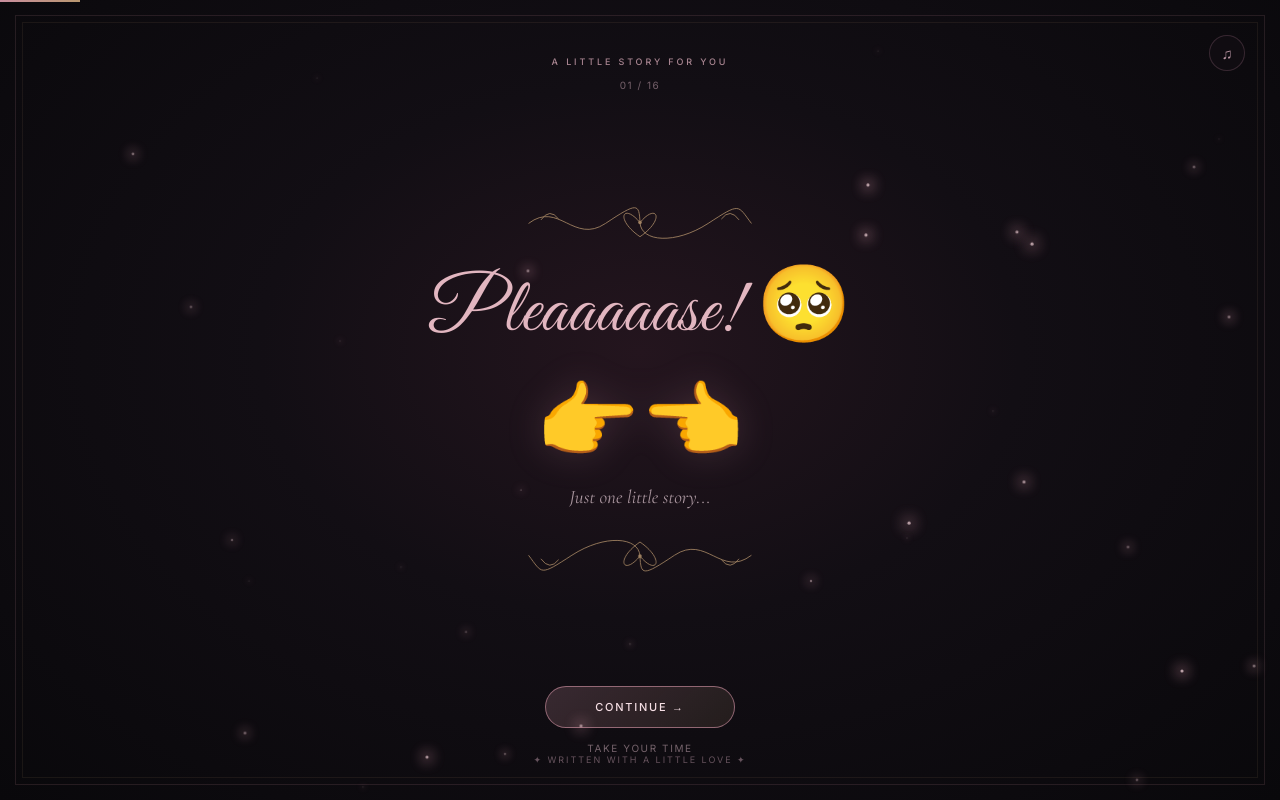
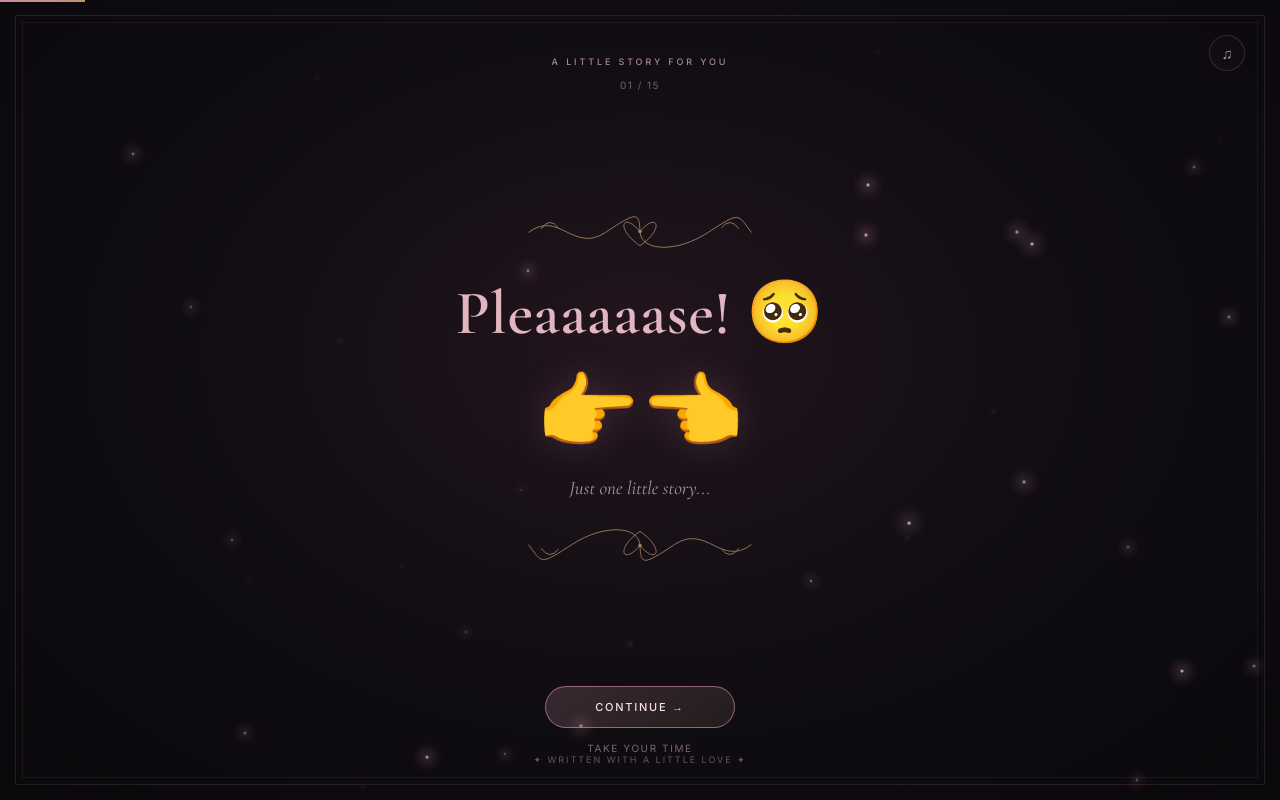
Before and after one commit to infinite1-code/Nita, a plain HTML site: page index.html in a window 1280 px wide. Both pictures are taken after a click on the button "NO 😒". Drawn offline with nearby package versions, Linux system fonts and the light colour scheme.

Commit message:
Update index.html

```diff
--- a/index.html
+++ b/index.html
@@ -28,7 +28,7 @@ button,input{font:inherit}
 .ornament{width:min(230px,65vw);height:52px;color:var(--gold);opacity:.85}
 .ornament.bottom{transform:rotate(180deg)}
 .story{font-size:clamp(32px,7.8vw,57px);line-height:1.17;font-weight:500;letter-spacing:.005em;color:var(--cream);max-width:650px;text-wrap:balance;min-height:1.2em}
-.story.script{font-family:'Great Vibes',cursive;font-size:clamp(45px,10vw,76px);font-weight:400;color:var(--rose2);line-height:1.15}
+.story.script{font-family:'Cormorant Garamond',serif;font-size:clamp(36px,8vw,62px);font-weight:600;color:var(--rose2);line-height:1.15;letter-spacing:.01em}
 .story .rose{color:var(--rose2);font-style:italic}
 .expression{font-size:clamp(52px,13vw,84px);line-height:1;filter:drop-shadow(0 0 18px rgba(201,142,158,.2));animation:pop .65s cubic-bezier(.2,.8,.2,1) both}
 @keyframes pop{0%{transform:scale(.5) rotate(-9deg);opacity:0}75%{transform:scale(1.12) rotate(3deg)}100%{transform:scale(1);opacity:1}}
@@ -71,27 +71,26 @@ button,input{font:inherit}
   const $ = id => document.getElementById(id);
   const scene = $('scene'), middle = $('middle'), controls = $('controls');
   const counter = $('counter'), progress = $('progress');
-  let index = 0, herName = 'you', typingTimer = null, audioCtx = null, musicOn = false;
-  const total = 16;
+  let index = 0, typingTimer = null, audioCtx = null, musicOn = false;
+  const total = 15;
 
   // Each scene gets its own full-screen moment.
   const scenes = [
-    {text:'Can I tell you a story?', face:'🥺', buttons:[['YES, TELL ME ❤️',()=>go(1)],['No 😒',()=>go(0,'plea')]], noBranch:true},
+    {text:'Can I tell you a story?', face:'🥺', buttons:[['YES, TELL ME ❤️',()=>go(1)],['No 😒',()=>go(0,'plea')]]},
     {text:'There is this beautiful, amazing girl...', face:'🌹', next:2},
-    {text:'Her name is', blank:true, next:3},
-    {text:'And she is MIIIIINE!', face:'😏', next:4, script:true},
+    {text:'Her name is Chechemo.', face:'💗', next:3},
+    {text:'And Chechemo is MIIIIINE!', face:'😏', next:4, emphasis:true},
     {text:'Sorry... where was I?', face:'😇', next:5},
     {text:'Yeah. This girl...', face:'❤️', next:6},
     {text:'Sometimes she can be crazy...', face:'🤪', next:7},
     {text:'Sometimes she can be so, so sweet.', face:'🥰', next:8},
     {text:'Oh, and her man misses her sooo much.', face:'🥺', next:9},
-    {text:'Oh! And her man loves eating meat.', face:'😅', next:10},
+    {text:'Oh, and her man loves eating meat.', face:'😅', next:10},
     {text:'Right now, her man wants to hug her...', face:'🫂', next:11},
-    {text:'...and fall asleep in her arms.', face:'💗', next:12},
-    {text:'ON HER KIFUAAAAAA! 😝', face:'🙈', next:13, script:true},
-    {text:'Sorry.', face:'🥹', next:14},
-    {text:'Weeeee! Story imeisha!', face:'😂', next:15},
-    {text:'Ru o lakwani...', face:'❤️', next:16, script:true}
+    {text:'...and fall asleep in her arms, on her KIFUAAAAAA!', face:'🙈', next:12, emphasis:true},
+    {text:'Sorry.', face:'🥹', next:13},
+    {text:'Weeeee! Story imeisha!', face:'😂', next:14},
+    {text:'Ru o lakwani...', face:'❤️', next:15, slow:true}
   ];
 
   function makeStars(){
@@ -133,41 +132,46 @@ button,input{font:inherit}
     progress.style.width=(Math.min(which+1,total)/total*100)+'%';
     middle.innerHTML=''; controls.innerHTML='';
     middle.insertAdjacentHTML('beforeend',ornament());
+
     const text=document.createElement('div');
     text.className='story'+(item.script?' script':'');
     middle.appendChild(text);
-    if(item.blank){
-      typeText(text,item.text,55,()=>{
-        const form=document.createElement('form'); form.className='name-form';
-        const input=document.createElement('input'); input.placeholder='Her beautiful name...'; input.maxLength=32; input.required=true; input.autocomplete='off'; input.setAttribute('aria-label','Her name');
-        const btn=document.createElement('button'); btn.className='btn'; btn.textContent='SAVE';
-        form.append(input,btn); controls.appendChild(form);
-        input.focus();
-        form.onsubmit=e=>{e.preventDefault();herName=input.value.trim()||'you';go(3);};
-      });
-    } else {
-      typeText(text,item.text, item.script?62:48,()=>{
-        if(item.buttons){
-          item.buttons.forEach(([label,action])=>{
-            const b=document.createElement('button'); b.className='btn'+(label.startsWith('No')?' secondary':''); b.textContent=label; b.onclick=action; controls.appendChild(b);
-          });
-        } else if(item.next!==undefined){
-          addNextButton(item.next);
-        }
-      });
+
+    if(item.face){
+      const face=document.createElement('div');
+      face.className='expression';
+      face.textContent=item.face;
+      middle.appendChild(face);
     }
-    if(item.face){
-      const face=document.createElement('div'); face.className='expression'; face.textContent=item.face; middle.appendChild(face);
+    if(item.sub){
+      const sub=document.createElement('div');
+      sub.className='subtle';
+      sub.textContent=item.sub;
+      middle.appendChild(sub);
     }
-    if(item.sub){const sub=document.createElement('div');sub.className='subtle';sub.textContent=item.sub;middle.appendChild(sub);}
-    middle.appendChild(Object.assign(document.createElement('div'),{className:'ornament bottom',innerHTML:ornament().replace('class="ornament"','')}));
-    if(which===2) { /* name prompt is inserted after typing */ }
-    if(which===3){text.innerHTML='';typeText(text,`And ${herName} is MIIIIINE!`,58,()=>addNextButton(4));}
-    if(which===15){
-      // The final line gets the deliberately slowed-down delivery.
-      text.innerHTML='';typeText(text,'Ru o lakwani...',150,()=>{
-        const end=document.createElement('div');end.className='subtle';end.textContent='(x0.5)';controls.appendChild(end);
-        const restart=document.createElement('button');restart.className='btn';restart.textContent='READ IT AGAIN ↺';restart.onclick=()=>{herName='you';go(0);};controls.appendChild(restart);
+    middle.insertAdjacentHTML('beforeend',ornament().replace('class="ornament"','class="ornament bottom"'));
+
+    typeText(text,item.text,item.slow?150:(item.script?58:48),()=>{
+      if(item.buttons){
+        item.buttons.forEach(([label,action])=>{
+          const b=document.createElement('button');
+          b.className='btn'+(label.startsWith('No')?' secondary':'');
+          b.textContent=label;
+          b.onclick=action;
+          controls.appendChild(b);
+        });
+      } else if(item.next!==undefined && which!==scenes.length-1){
+        addNextButton(item.next);
+      }
+    });
+
+    if(item.slow){
+      // Slow, deliberate final line; no replay control at the end.
+      typeText(text,item.text,150,()=>{
+        const end=document.createElement('div');
+        end.className='subtle';
+        end.textContent='(x0.5)';
+        controls.appendChild(end);
       });
     }
   }
```
